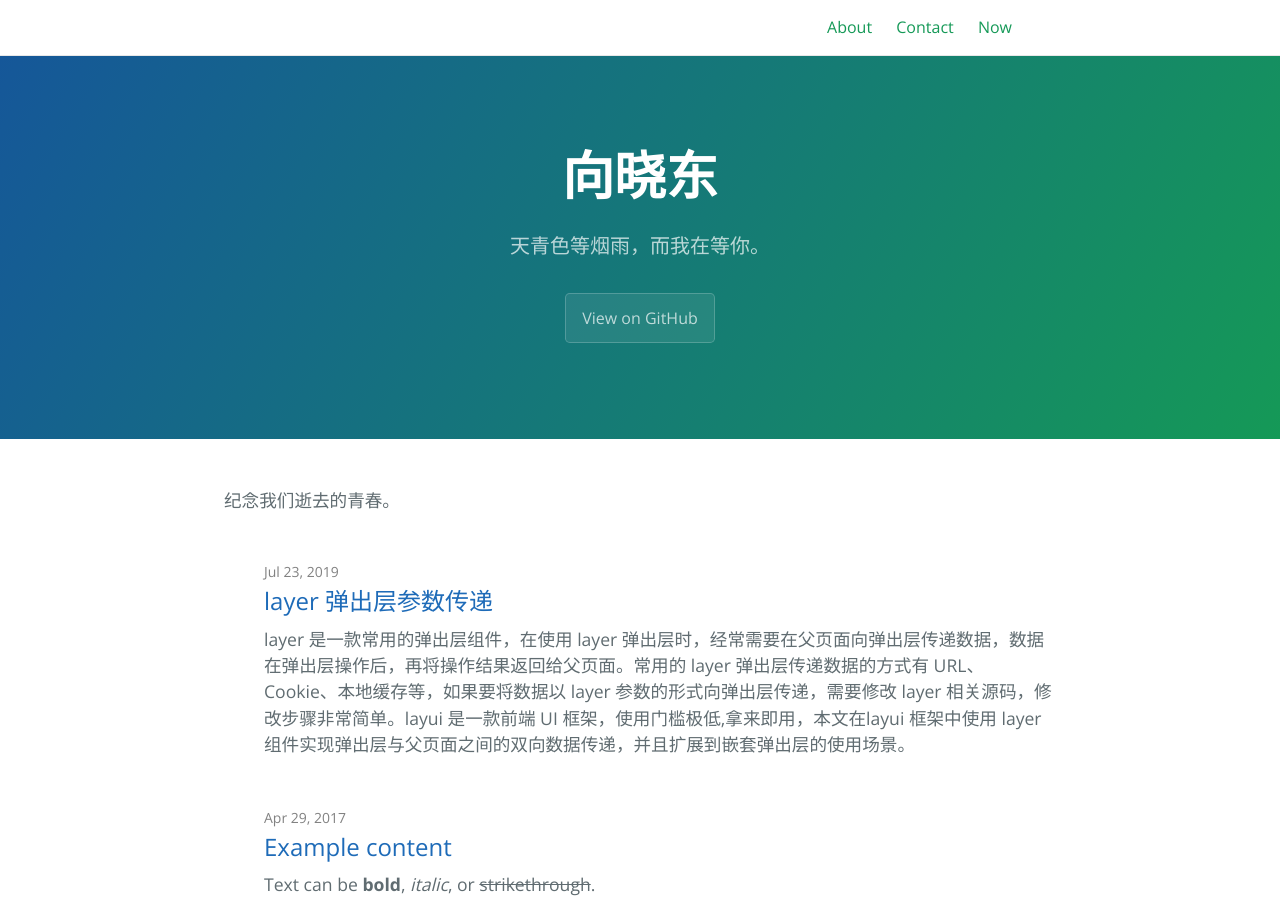
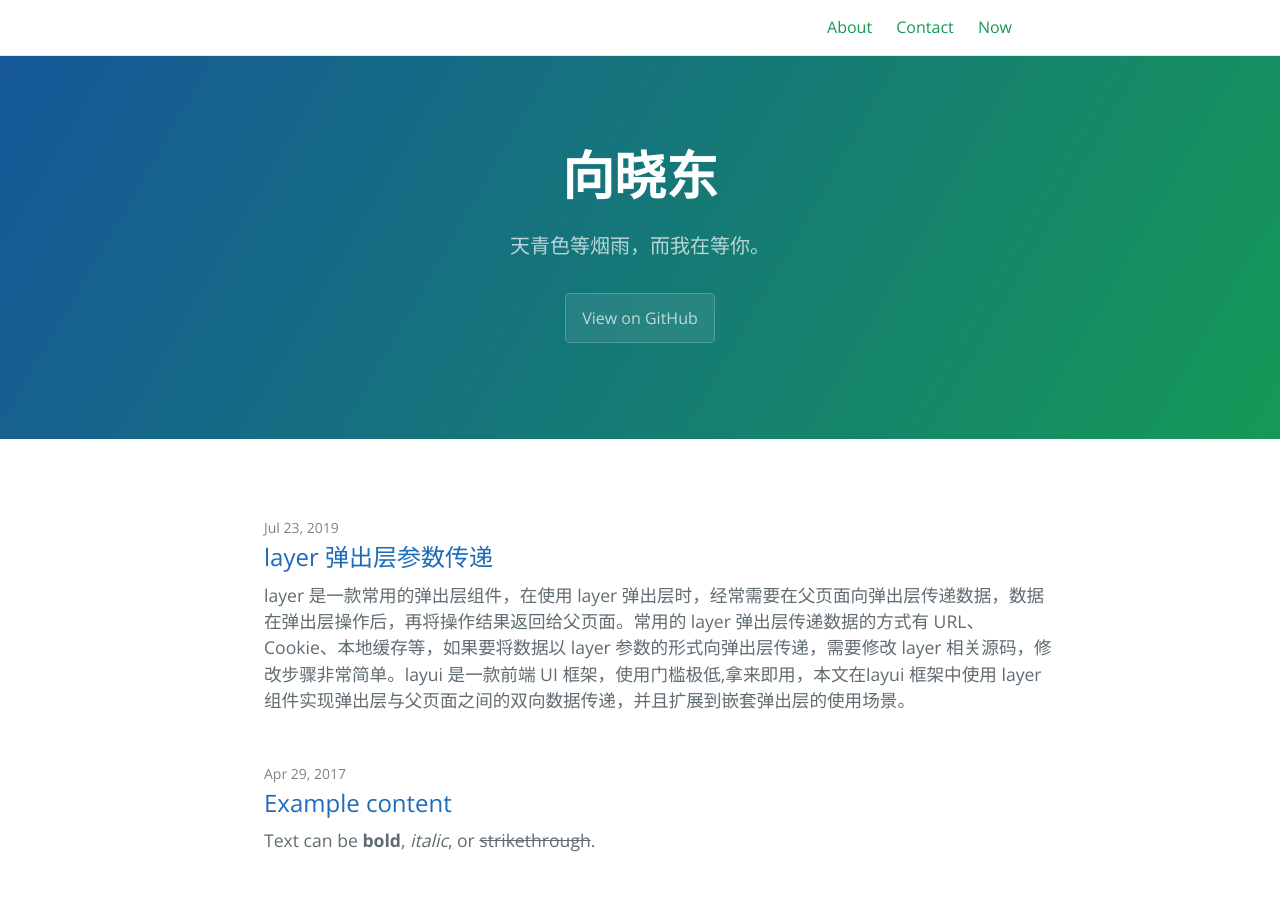
Before and after one commit to wjw875/wangjinwu.github.io, a Jekyll site: the page built from index.md, in a window 1280 px wide and 900 px high. Built offline with Jekyll 4.4.1, drawn with Linux system fonts in a browser that asks for light colours.

Commit message:
【框架】去掉主页文字描述

```diff
--- a/index.md
+++ b/index.md
@@ -7,5 +7,3 @@
 #
 layout: home
 ---
-
-纪念我们逝去的青春。
```
